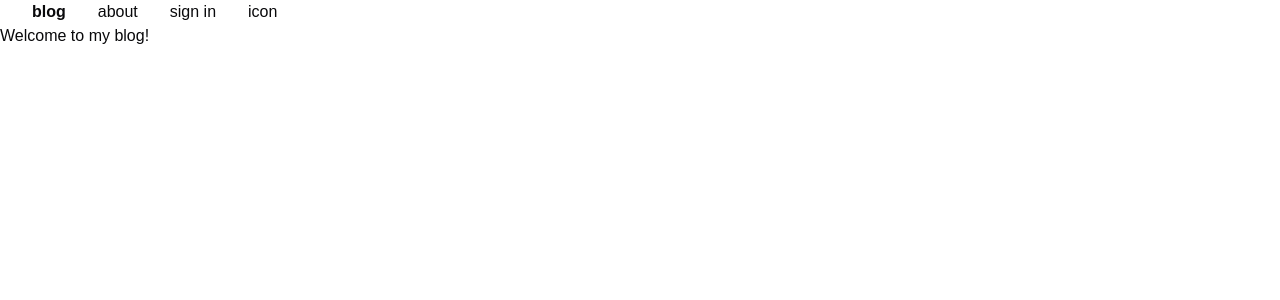
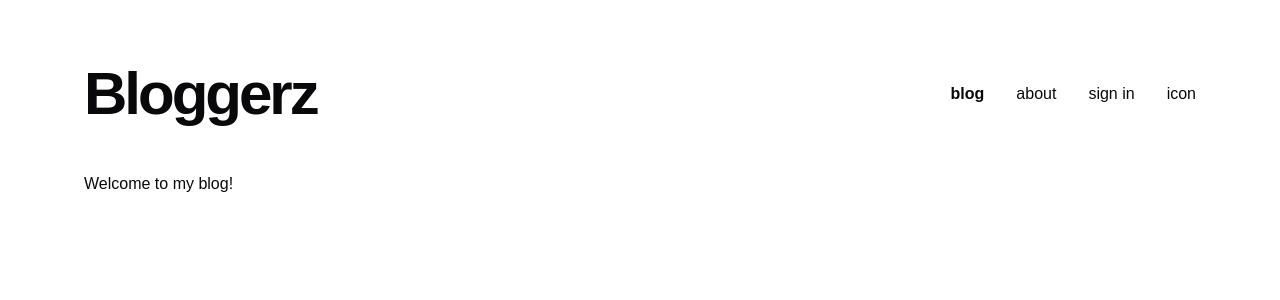
Before and after one commit to Gonchigo1/next-blog-app, a Next.js app: page / in a window 1280 px wide. Shown: the top 300 px of the page. Built offline with nearby package versions, Linux system fonts and the light colour scheme.

Commit message:
replace the navbar with the header component in layout.tsx

```diff
--- a/src/app/layout.tsx
+++ b/src/app/layout.tsx
@@ -1,7 +1,9 @@
 import type { Metadata } from "next";
 import localFont from "next/font/local";
 import "./globals.css";
-import Navbar from "@/components/layout/Navbar";
+import Header from "@/components/layout/Header";
+import { cn } from "@/lib/utils";
+import Wrapper from "@/components/layout/Wrapper";
 
 const geistSans = localFont({
   src: "./fonts/GeistVF.woff",
@@ -29,8 +31,12 @@ export default function RootLayout({
       <body
         className={`${geistSans.variable} ${geistMono.variable} antialiased`}
       >
-        <Navbar />
-        {children}
+        <div className={cn("min-h-screen bg-background max-w-6xl m-auto")}>
+          <Wrapper>
+            <Header />
+            {children}
+          </Wrapper>
+        </div>
       </body>
     </html>
   );
```
